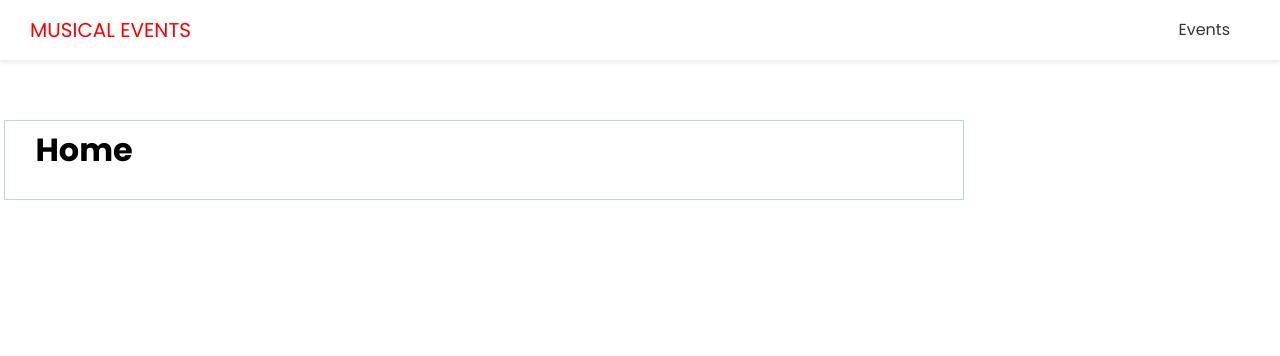
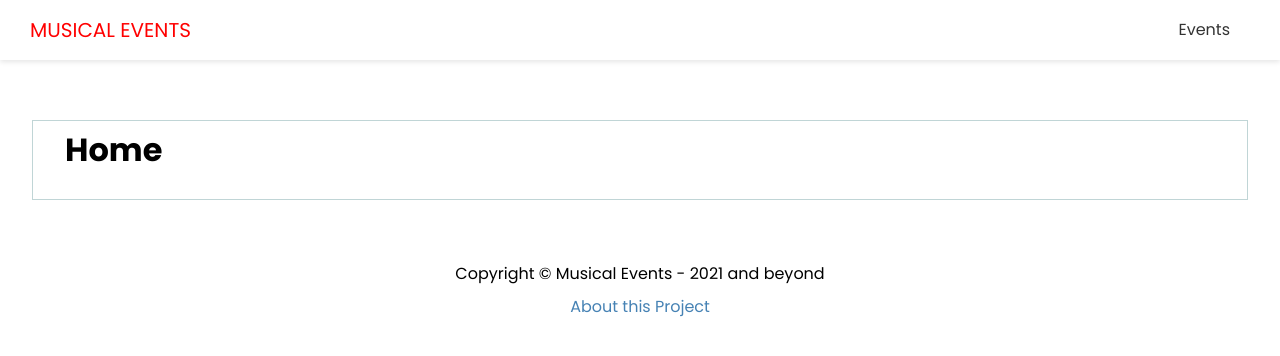
Before and after one commit to ashishkarki/musical-events-nextjs, a Next.js app in the folder dj-events-frontend/: page /home in a window 1280 px wide. Shown: the top 356 px of the page. Built offline with nearby package versions, Linux system fonts and the light colour scheme.

Commit message:
feat: dj-events-frontend project - created 404 error page

```diff
--- /dev/null
+++ b/dj-events-frontend/components/MyFooter.js
@@ -0,0 +1,18 @@
+import Link from 'next/link'
+import styles from '../styles/MyFooter.module.css'
+
+function MyFooter() {
+  return (
+    <footer className={styles.footer}>
+      <p>Copyright &copy; Musical Events - 2021 and beyond</p>
+
+      <p>
+        <Link href="/about">
+          <a>About this Project</a>
+        </Link>
+      </p>
+    </footer>
+  )
+}
+
+export default MyFooter
--- a/dj-events-frontend/components/MyHeader.js
+++ b/dj-events-frontend/components/MyHeader.js
@@ -1,8 +1,8 @@
 import Link from 'next/link'
 
-import styles from '../styles/Header.module.css'
+import styles from '../styles/MyHeader.module.css'
 
-function Header() {
+function MyHeader() {
   return (
     <header className={styles.header}>
       <div className={styles.logo}>
@@ -24,4 +24,4 @@ function Header() {
   )
 }
 
-export default Header
+export default MyHeader
--- a/dj-events-frontend/components/MyLayout.js
+++ b/dj-events-frontend/components/MyLayout.js
@@ -1,6 +1,7 @@
 import Head from 'next/head'
 
-import styles from '../styles/Layout.module.css'
+import styles from '../styles/MyLayout.module.css'
+import MyFooter from './MyFooter'
 import MyHeader from './MyHeader'
 
 const MyLayout = ({ title, keywords, description, children }) => {
@@ -13,7 +14,10 @@ const MyLayout = ({ title, keywords, description, children }) => {
       </Head>
 
       <MyHeader />
+
       <div className={styles.container}>{children}</div>
+
+      <MyFooter />
     </div>
   )
 }
--- a/dj-events-frontend/pages/events/index.js
+++ b/dj-events-frontend/pages/events/index.js
@@ -1,10 +1,10 @@
-import Layout from '../../components/Layout'
+import MyLayout from '../../components/MyLayout'
 
 const EventsPage = () => {
   return (
-    <Layout title="Events Index Page">
+    <MyLayout title="Events Index Page">
       <h1>My Events</h1>
-    </Layout>
+    </MyLayout>
   )
 }
 
--- a/dj-events-frontend/styles/Layout.module.css
+++ /dev/null
@@ -1,7 +0,0 @@
-.container {
-  margin   : 3.75rem 0.25rem;
-  max-width: 60rem;
-  padding  : 0 1.9rem;
-
-  border: 1px solid #c0d5d6;
-}
--- /dev/null
+++ b/dj-events-frontend/styles/MyFooter.module.css
@@ -0,0 +1,8 @@
+.footer {
+    margin    : 2rem auto 3rem;
+    text-align: center;
+}
+
+.footer p {
+    margin: 5px 0;
+}
--- /dev/null
+++ b/dj-events-frontend/styles/MyLayout.module.css
@@ -0,0 +1,8 @@
+.container {
+  margin   : 3.75rem auto;
+  /* 3.75rem 0.25rem; */
+  max-width: 95vw;
+  padding  : 0 2rem;
+
+  border: 1px solid #c0d5d6;
+}
--- /dev/null
+++ b/package.json
@@ -0,0 +1,5 @@
+{
+  "dependencies": {
+    "react-icons": "^4.3.1"
+  }
+}
```
Also changed, not shown: dj-events-frontend/pages/404.js (added, +22 -0 lines), dj-events-frontend/styles/404.module.css (added, +8 -0 lines), dj-events-frontend/styles/MyHeader.module.css (renamed from dj-events-frontend/styles/Header.module.css), 1 other file (tests, documents, lock files or other folders).
